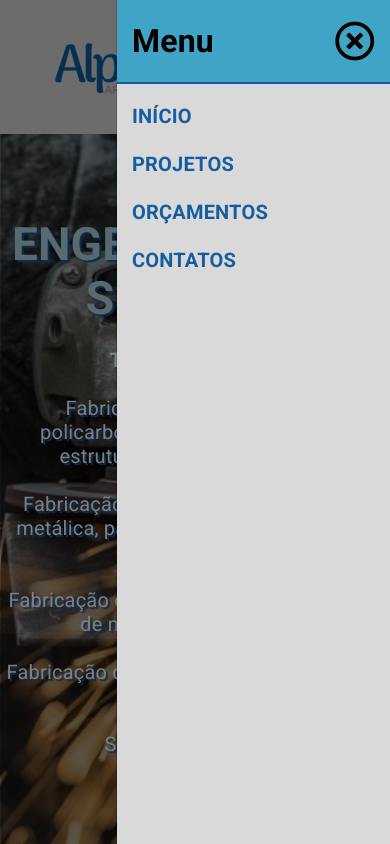
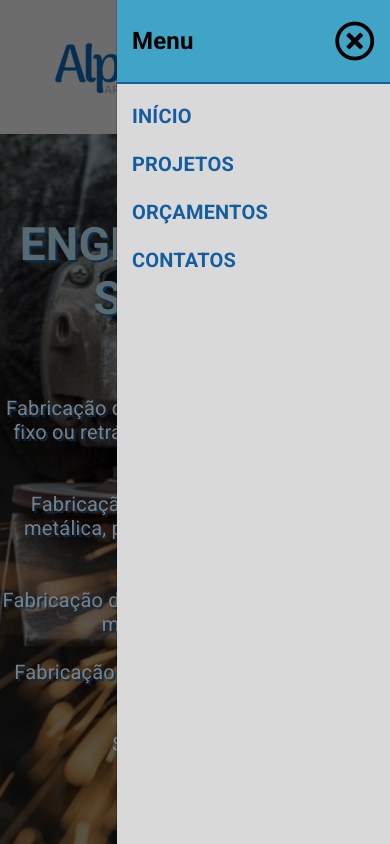
Before and after one commit to Thiago3011/Thiago3011.github.io, a plain HTML site: page index.html in a window 390 px wide. Both pictures are taken after a click on the icon 342 px from the left and 66 px from the top of the page. Shown: the top 844 px of the page. Drawn offline with Linux system fonts and the light colour scheme.

Commit message:
fixing float cel menu

```diff
--- a/assets/styles/header.css
+++ b/assets/styles/header.css
@@ -44,7 +44,7 @@ header {
 
 /* Codigo underline */
 
-.nav-bar a::after, .right-content-developers-footer a::after {
+.nav-bar a::after {
     content: '';
     position: absolute;
     bottom: 0;
@@ -57,9 +57,7 @@ header {
   }
 
   .nav-bar a:hover::after,
-  .nav-bar a:focus::after,
-  .right-content-developers-footer a:hover::after,
-  .right-content-developers-footer a:focus::after {
+  .nav-bar a:focus::after {
     opacity: 1;
     transform: translate3d(0, 3px, 0);
   }
--- a/assets/styles/main.css
+++ b/assets/styles/main.css
@@ -2,7 +2,6 @@
     margin-top: 85px;
     width: 100%;
     height: 92vh;
-    border: transparent solid 1px;
     background-image: linear-gradient(to bottom, rgba(0, 0, 0, 0.3) 0%, rgba(0, 0, 0, 0.3) 100%), url("/assets/images/serralheiro.jpg");
     background-repeat: no-repeat;
     background-size: cover;
--- a/assets/styles/style-cel.css
+++ b/assets/styles/style-cel.css
@@ -1,8 +1,10 @@
-@media screen and (max-width: 448px) {
+@media screen and (max-width: 480px) {
+
   header {
     display: flex;
     flex-direction: column;
   }
+
   .titulo-section {
     margin: 0.5em 0;
   }
@@ -11,6 +13,7 @@
   .nav-bar a::after, .right-content-developers-footer a::after {
     content: none;
   }
+
   .nav-bar a:hover::after, .nav-bar a:focus::after, .right-content-developers-footer a:hover::after, .right-content-developers-footer a:focus::after {
     opacity: 0;
   }
@@ -19,38 +22,50 @@
   .nav-bar i {
     font-size: 40px;
   }
+
   .nav-bar i:active, .fa-times-circle:active {
     color: gray;
   }
+
   .nav-bar .fa-bars {
     display: inline-block;
     position: absolute;
     top: 46px;
     right: 30px;
   }
+
   .nav-bar ul {
     display: none;
   }
+
+  /* Menu flutuante */
+
+  aside {
+    height: 100%;
+    width: 100%;
+    position: fixed;
+    display: flex;
+  }
+
   .left-menu-content-blur {
     width: 30%;
-    height: 100vh;
-    position: absolute;
-    left: 0;
+    height: 100%;
     background-color: black;
     opacity: 0.5;
   }
+
   .right-menu-content-cel {
     display: block;
     box-shadow: black 1px 1px 1px 1px;
     background-color: var(--cor-secundaria);
-    height: 100vh;
+    height: 100%;
     width: 70%;
-    position: absolute;
-    right: 0;
   }
+
   .right-menu-content-cel h1 {
     margin-left: 15px;
   }
+
   .menu-close-button {
     background-color: var(--cor-botao);
     border-bottom: solid 2px var(--cor-principal);
@@ -59,17 +74,21 @@
     justify-content: space-between;
     align-items: center;
   }
+
   .menu-close-button i {
     font-size: 40px;
     margin-right: 15px;
   }
+
   .menu-links {
     height: 90%;
   }
+
   .menu-links li {
     margin: 1em 0 0 15px;
     list-style: none;
   }
+
   .menu-links a {
     text-decoration: none;
     font-size: 20px;
@@ -81,21 +100,32 @@
     position: relative;
     padding: 0.2em 0;
   }
+
   .hide {
     display: none;
   }
+
   /* Main */
+
+  .home {
+    background-image: linear-gradient(to bottom, rgba(0, 0, 0, 0.3) 0%, rgba(0, 0, 0, 0.3) 100%), url("/assets/images/serralheiro.jpg");
+    width: 104%;
+  }
+
   .home-content {
     display: grid;
     grid-template-columns: 1fr;
   }
+
   .home-left-content img {
     display: none;
   }
+
   .anchor {
     border: red 1px solid;
     position: relative;
     top: -116px;
     visibility: hidden;
   }
+
 }
--- a/assets/styles/style.css
+++ b/assets/styles/style.css
@@ -28,7 +28,7 @@
 }
 
 body, html {
-    height: 100%;
+    width: 100%;
     scroll-behavior: smooth;
 }
 
--- a/index.html
+++ b/index.html
@@ -49,11 +49,15 @@
 
         </div>
 
-        <div class="left-menu-content-blur hide" data-left-menu>
+    </header>
+
+    <aside class="hide" data-aside>
+
+        <div class="left-menu-content-blur" data-left-menu>
 
         </div>
 
-        <div class="right-menu-content-cel hide" data-right-menu>
+        <div class="right-menu-content-cel" data-right-menu>
 
             <div class="menu-close-button">
                 <h1>Menu</h1>
@@ -81,7 +85,7 @@
             </div>
         </div>
 
-    </header>
+    </aside>
 
     <main>
 
--- a/lib/script.js
+++ b/lib/script.js
@@ -1,3 +1,4 @@
+const floatMenu = document.querySelector('[data-aside]')
 const rightMenu = document.querySelector('[data-right-menu]')
 const leftMenuBlur = document.querySelector('[data-left-menu]')
 const menuLinks = document.querySelector('[data-menu-links]')
@@ -7,21 +8,17 @@ const openMenuButton = document.querySelector('[data-open-button]')
 const closeMenuButton = document.querySelector('[data-close-button]')
 
 leftMenuBlur.addEventListener('click', () => {
-    rightMenu.classList.toggle('hide')
-    leftMenuBlur.classList.toggle('hide')
+    floatMenu.classList.toggle('hide')
 })
 
 openMenuButton.addEventListener('click', () => {
-    rightMenu.classList.toggle('hide')
-    leftMenuBlur.classList.toggle('hide')
+    floatMenu.classList.toggle('hide')
 })
 
 closeMenuButton.addEventListener('click', () => {
-    rightMenu.classList.toggle('hide')
-    leftMenuBlur.classList.toggle('hide')
+    floatMenu.classList.toggle('hide')
 })
 
 menuLinks.addEventListener('click', () => {
-    rightMenu.classList.toggle('hide')
-    leftMenuBlur.classList.toggle('hide')
+    floatMenu.classList.toggle('hide')
 })
```
